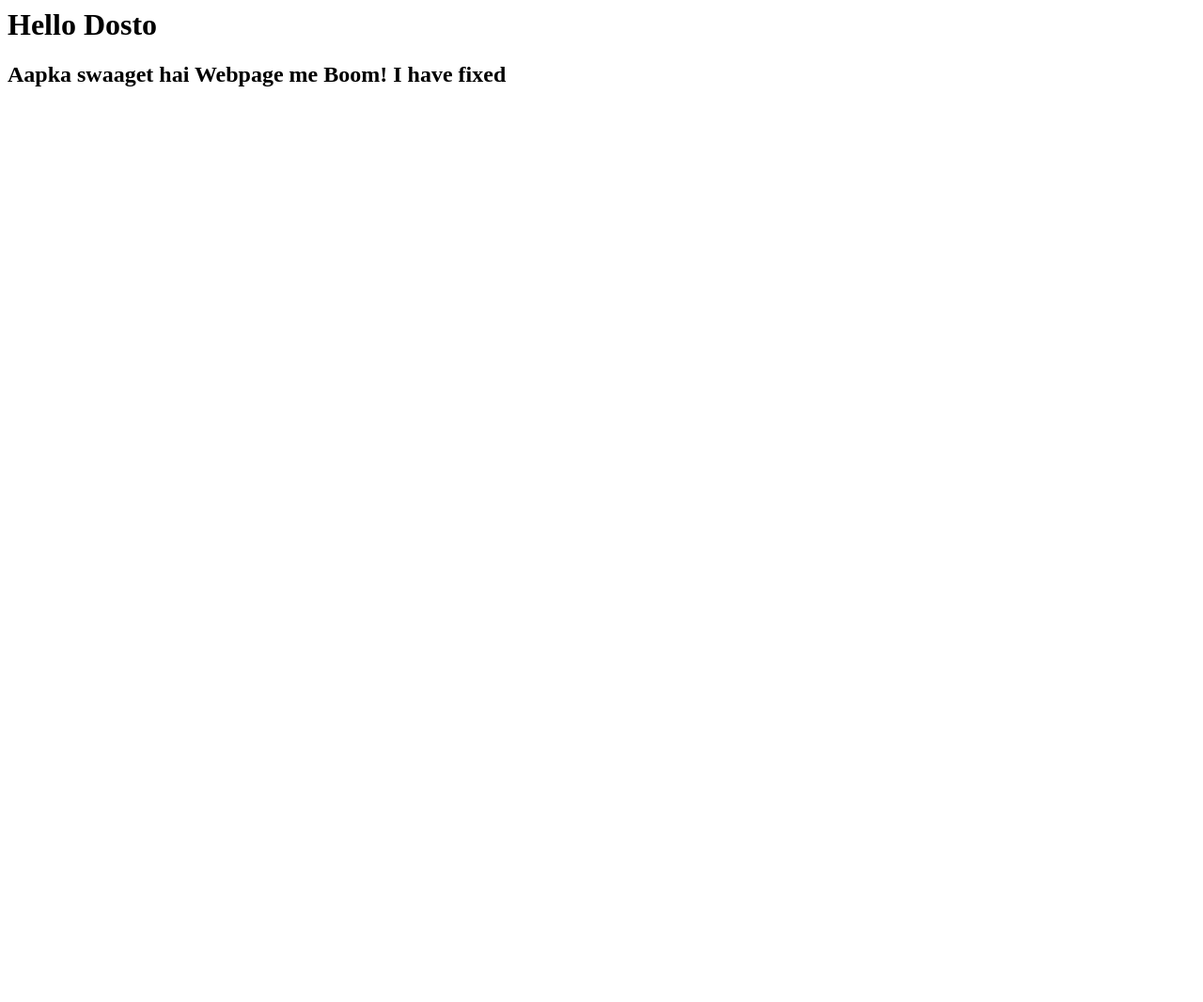
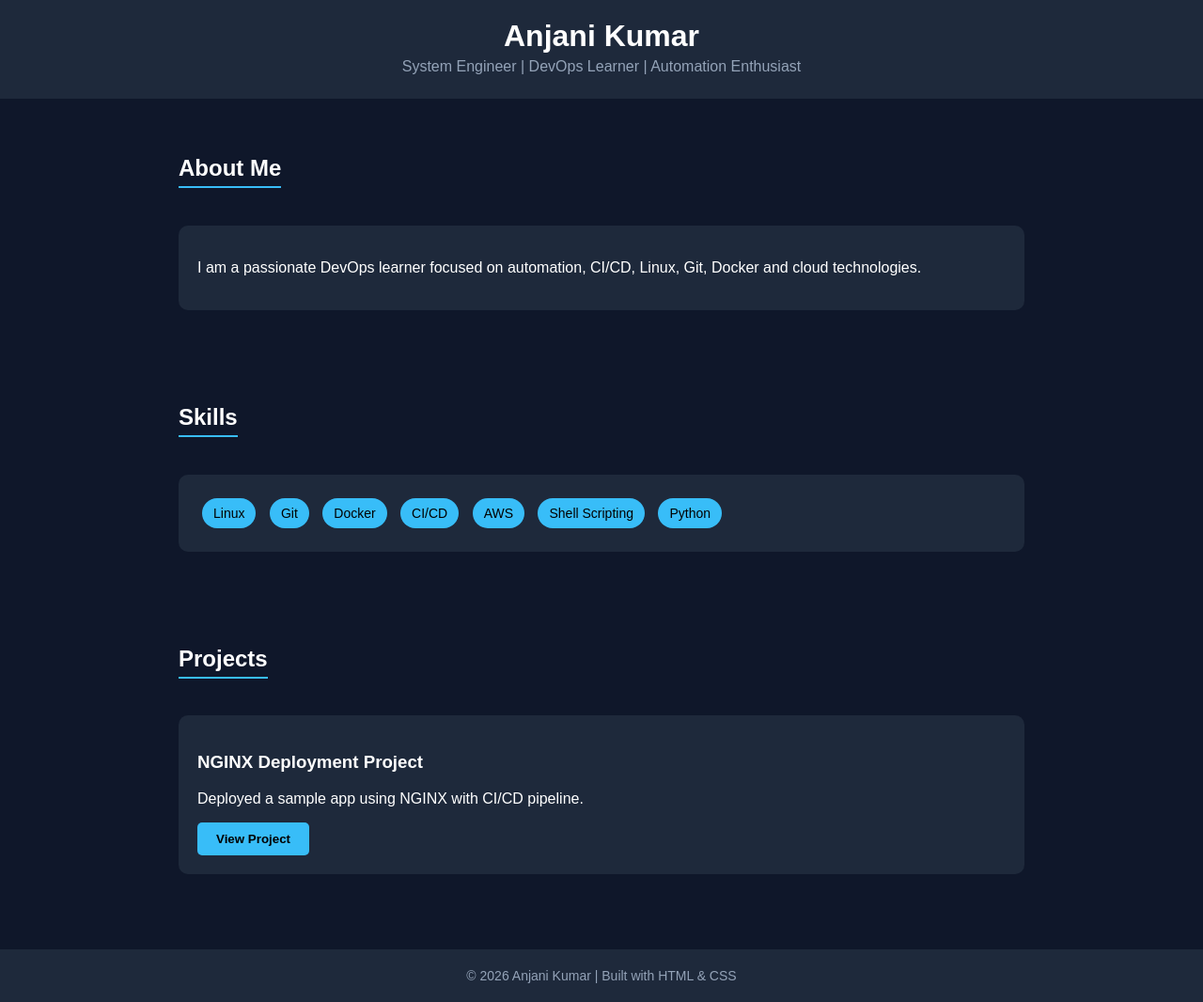
Before and after one commit to AnjaniKumar7973/devops-nginx-demo, a plain HTML site: page index.html in a window 1280 px wide. Shown: the whole page at 94% size. Before the commit the page ends 800 px from the top, so only its background shows below. Drawn offline with Linux system fonts and the light colour scheme.

```diff
--- a/index.html
+++ b/index.html
@@ -1,7 +1,126 @@
-<h1>Hello Dosto </h1>
+<!DOCTYPE html>
+<html lang="en">
+<head>
+    <meta charset="UTF-8">
+    <title>Anjani Kumar | DevOps Engineer</title>
+    <style>
+        body {
+            margin: 0;
+            font-family: Arial, sans-serif;
+            background-color: #0f172a;
+            color: white;
+        }
 
-<h2> Aapka swaaget hai Webpage me </2>
+        header {
+            background: #1e293b;
+            padding: 20px;
+            text-align: center;
+        }
 
-Boom!
+        header h1 {
+            margin: 0;
+            font-size: 32px;
+        }
 
-I have fixed
+        header p {
+            margin: 5px 0;
+            color: #94a3b8;
+        }
+
+        section {
+            padding: 40px 20px;
+            max-width: 900px;
+            margin: auto;
+        }
+
+        h2 {
+            border-bottom: 2px solid #38bdf8;
+            display: inline-block;
+            padding-bottom: 5px;
+        }
+
+        .card {
+            background: #1e293b;
+            padding: 20px;
+            margin-top: 20px;
+            border-radius: 10px;
+        }
+
+        .skills span {
+            display: inline-block;
+            background: #38bdf8;
+            color: black;
+            padding: 8px 12px;
+            margin: 5px;
+            border-radius: 20px;
+            font-size: 14px;
+        }
+
+        footer {
+            text-align: center;
+            padding: 20px;
+            background: #1e293b;
+            margin-top: 40px;
+            font-size: 14px;
+            color: #94a3b8;
+        }
+
+        button {
+            background: #38bdf8;
+            border: none;
+            padding: 10px 20px;
+            border-radius: 5px;
+            cursor: pointer;
+            font-weight: bold;
+        }
+
+        button:hover {
+            background: #0ea5e9;
+        }
+    </style>
+</head>
+<body>
+
+<header>
+    <h1>Anjani Kumar</h1>
+    <p>System Engineer | DevOps Learner | Automation Enthusiast</p>
+</header>
+
+<section>
+    <h2>About Me</h2>
+    <div class="card">
+        <p>
+            I am a passionate DevOps learner focused on automation, CI/CD,
+            Linux, Git, Docker and cloud technologies.
+        </p>
+    </div>
+</section>
+
+<section>
+    <h2>Skills</h2>
+    <div class="card skills">
+        <span>Linux</span>
+        <span>Git</span>
+        <span>Docker</span>
+        <span>CI/CD</span>
+        <span>AWS</span>
+        <span>Shell Scripting</span>
+        <span>Python</span>
+    </div>
+</section>
+
+<section>
+    <h2>Projects</h2>
+    <div class="card">
+        <h3>NGINX Deployment Project</h3>
+        <p>Deployed a sample app using NGINX with CI/CD pipeline.</p>
+        <button>View Project</button>
+    </div>
+</section>
+
+<footer>
+    © 2026 Anjani Kumar | Built with HTML & CSS
+</footer>
+
+</body>
+</html>
```
Also changed, not shown: 1 other file.
